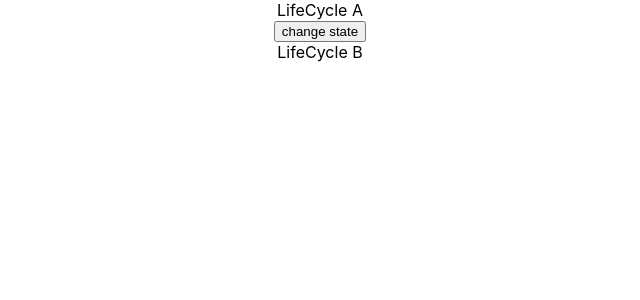
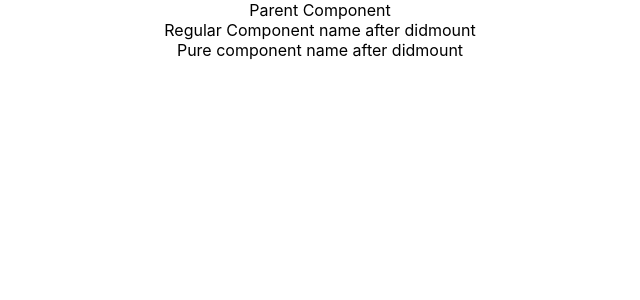
Before and after one commit to takahiroinaba1113/react-tutorial, a React (Create React App) app: page / in a window 1280 px wide. Shown: the top 300 px of the page, without its empty margins (320-960 px from the left). Built offline with nearby package versions, Linux system fonts and the light colour scheme.

Commit message:
fragment, pure component

```diff
--- a/src/App.js
+++ b/src/App.js
@@ -1,4 +1,4 @@
-import React from 'react';
+import React, { Fragment } from 'react';
 import logo from './logo.svg';
 import './App.css';
 import Greet from './components/Greet'
@@ -18,11 +18,18 @@ import './appStyles.css'
 import styles from './appStyles.module.css'
 import Form from './components/Form';
 import LifecycleA from './components/LifecycleA'
+import FragmentDemo from './components/Fragment'
+import Table from './components/Table'
+import PureComp from './components/PureComp';
+import ParentComp from './components/ParentComp';
 
 function App() {
   return (
     <div className="App">
-      <LifecycleA />
+      <ParentComp />
+      {/* <Table /> */}
+      {/* <FragmentDemo /> */}
+      {/* <LifecycleA />  */}
       {/* <Form /> */}
       {/* <h1 className='error'>error styling with appStyles.css</h1>
       <h1 className={styles.success}>success styling with appStyles.module.css</h1>
--- /dev/null
+++ b/src/components/Columns.js
@@ -0,0 +1,27 @@
+import React from 'react'
+
+function Columns (){
+
+    const items = []
+
+    // Fragment lets you have no extra node (e.g. <div> tag) to React
+    return (
+        // this can be <> and </>
+        <React.Fragment>
+            {
+                // map can be used here
+                items.map(item => (
+                    // key is the only attribute that can be passed in Fragment
+                    <React.Fragment key = {item.id}>
+                        <h1>Title</h1>
+                        <p>{item.title}</p>
+                    </React.Fragment>
+                ))
+            }
+            <td>Name</td>
+            <td>Woohoo</td>
+        </React.Fragment>
+    )
+}
+
+export default Columns
--- /dev/null
+++ b/src/components/Fragment.js
@@ -0,0 +1,14 @@
+import React from 'react'
+
+function FragmentDemo(){
+    return (
+        <React.Fragment>
+        <h1>
+            Fragment Demo
+        </h1>
+        <p>this describes the fragment component</p>
+        </React.Fragment>
+    )
+}
+
+export default FragmentDemo
--- /dev/null
+++ b/src/components/ParentComp.js
@@ -0,0 +1,37 @@
+import React from 'react'
+import PureComp from './PureComp'
+import RegularComp from './RegularComp'
+
+class ParentComp extends React.Component{
+
+constructor(props){
+    super(props)
+
+    this.state = {
+        name: 'name here'
+    }
+}
+
+componentDidMount(){
+    setInterval(() => {
+        this.setState({
+            name: 'name after didmount'
+        })
+    }, 2000)
+}
+
+    render(){
+
+        console.log("*****Parent Component Render******")
+
+        return(
+            <div>
+                Parent Component
+                <RegularComp name={this.state.name}></RegularComp>
+                <PureComp name={this.state.name}></PureComp>
+            </div>
+        )
+    }
+}
+
+export default ParentComp
--- /dev/null
+++ b/src/components/PureComp.js
@@ -0,0 +1,16 @@
+import React, {PureComponent} from 'react'
+
+class PureComp extends PureComponent {
+    render (){
+
+        console.log("Pure Component Render")
+
+        return (
+            <div>
+                Pure component {this.props.name}
+            </div>
+        )
+    }
+}
+
+export default PureComp
--- /dev/null
+++ b/src/components/RegularComp.js
@@ -0,0 +1,16 @@
+import React from 'react'
+
+class RegularComp extends React.Component{
+    render(){
+
+        console.log("Regular Component Render")
+
+        return (
+            <div>
+                Regular Component {this.props.name}
+            </div>
+        )
+    }
+}
+
+export default RegularComp
--- /dev/null
+++ b/src/components/Table.js
@@ -0,0 +1,16 @@
+import React from 'react'
+import Columns from './Columns'
+
+function Table() {
+    return (
+        <table>
+            <tbody>
+                <tr>
+                    <Columns />
+                </tr>
+            </tbody>
+        </table>
+    )
+}
+
+export default Table
```
Also changed, not shown: 1 other file (tests, documents, lock files or other folders).
